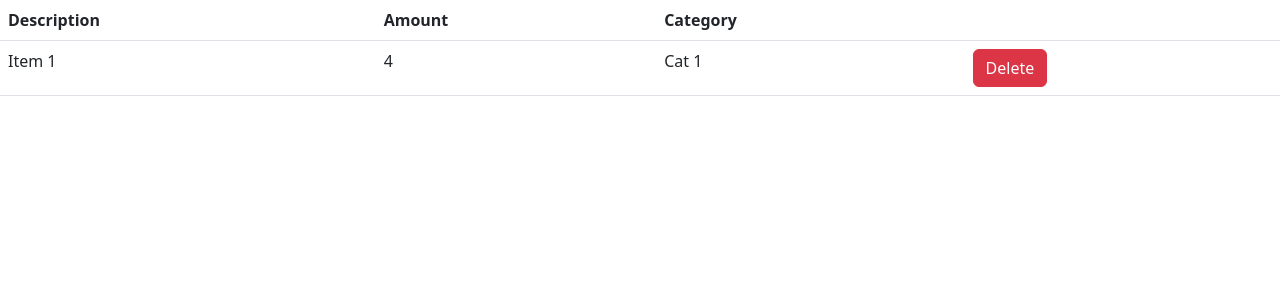
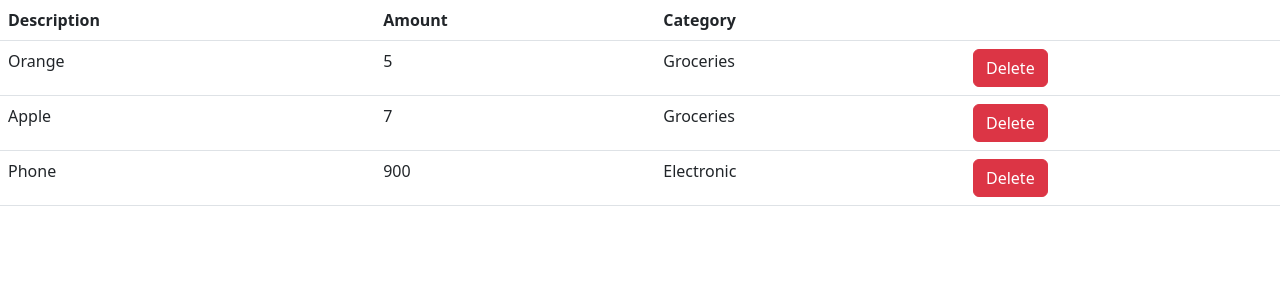
Before and after one commit to Davazano/ExpenseTracker, a React (Vite) app: page / in a window 1280 px wide. Shown: the top 300 px of the page. Built offline with nearby package versions, Linux system fonts and the light colour scheme.

Commit message:
Rendered items into Expense List Component

```diff
--- a/src/components/ExpenseList.tsx
+++ b/src/components/ExpenseList.tsx
@@ -1,3 +1,9 @@
+const items = [
+  { description: "Orange", amount: 5, category: "Groceries" },
+  { description: "Apple", amount: 7, category: "Groceries" },
+  { description: "Phone", amount: 900, category: "Electronic" },
+];
+
 const ExpenseList = () => {
   return (
     <div>
@@ -11,16 +17,18 @@ const ExpenseList = () => {
           </tr>
         </thead>
         <tbody>
-          <tr>
-            <td>Item 1</td>
-            <td>4</td>
-            <td>Cat 1</td>
+          {items.map((item, index) => (
+            <tr key={index}>
+              <td>{item.description}</td>
+              <td>{item.amount}</td>
+              <td>{item.category}</td>
               <td>
                 <button type="button" className="btn btn-danger">
                   Delete
                 </button>
               </td>
             </tr>
+          ))}
         </tbody>
       </table>
     </div>
```
Lines whose indentation alone changed are shown as unchanged.
